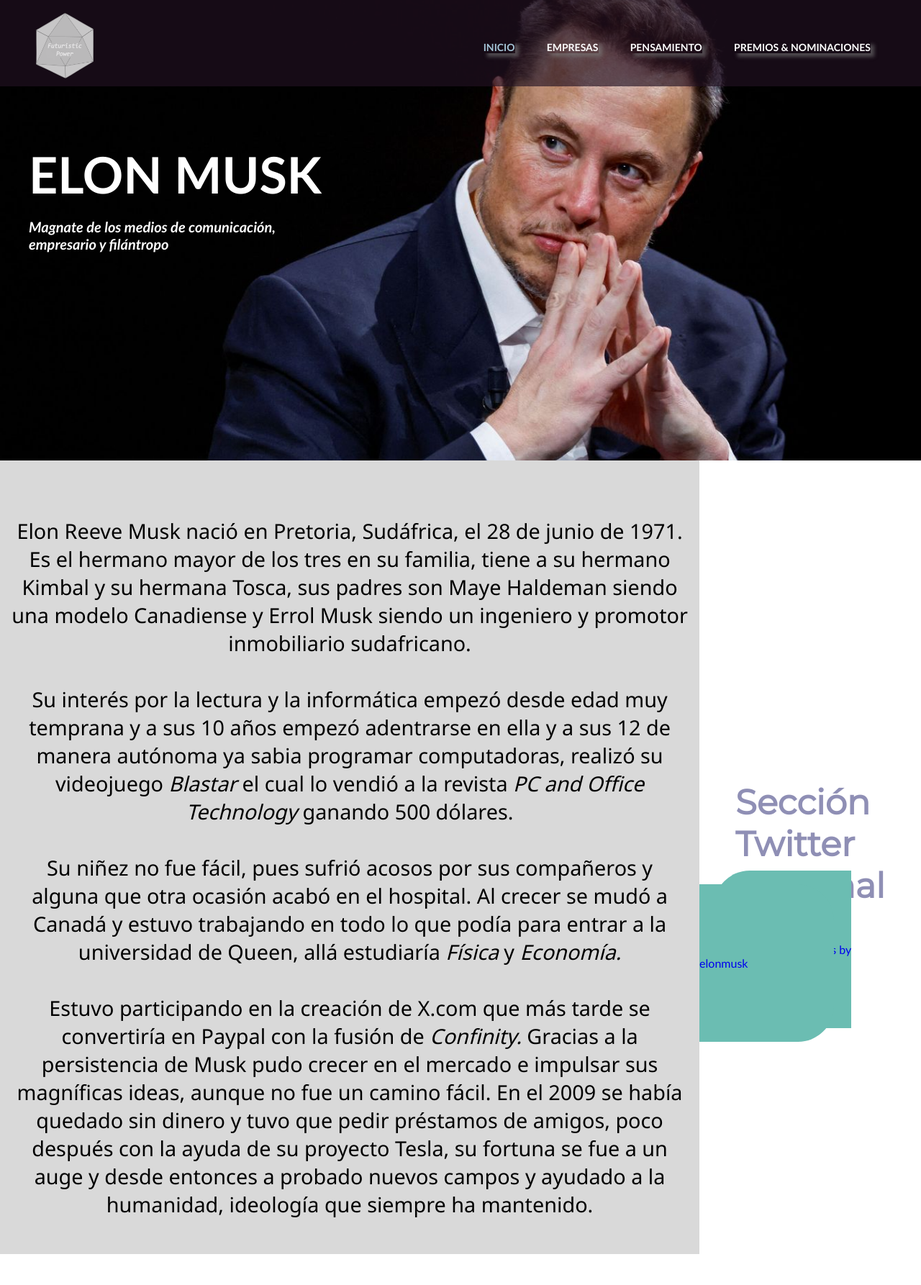
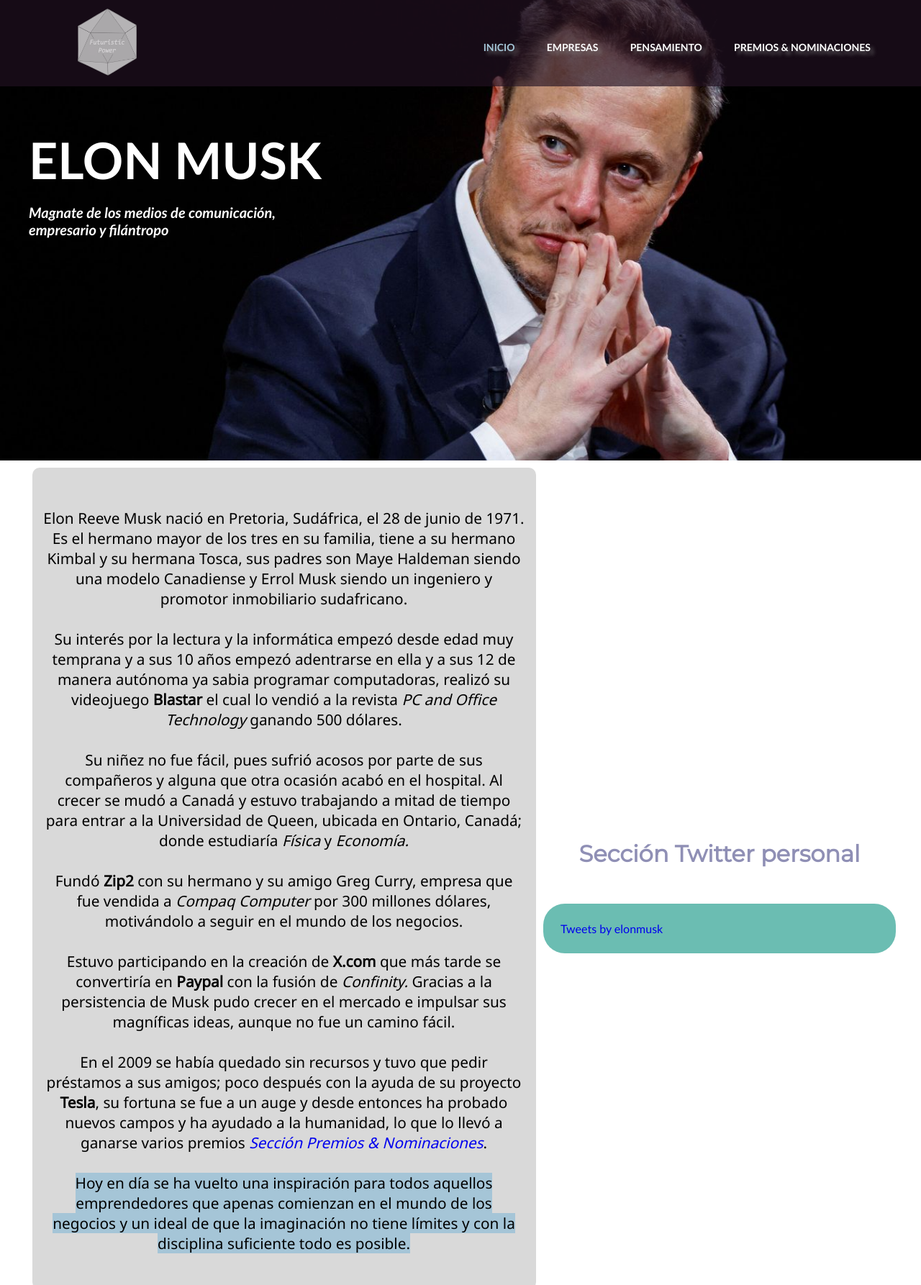
Before and after one commit to AngieNC/HojaVida, a plain HTML site: page elon_musk.html in a window 1280 px wide. Shown: the top 1786 px of the page at 72% size. Drawn offline with nearby package versions, Linux system fonts and the light colour scheme; a web font is replaced by a local one.

Commit message:
modificación visual

```diff
--- a/elon_musk.html
+++ b/elon_musk.html
@@ -12,7 +12,7 @@
 <body>
     <header>
         <nav>
-            <div>
+            <div class="principio">
                 <img class="principio" src="img/logoki.png" alt="logotipo">
             </div>
             <input id="check" type="checkbox">
@@ -40,33 +40,39 @@
             <section class="biografia">
                 <br>
                 <br>
-                <p>Elon Reeve Musk nació en Pretoria, Sudáfrica, el 28 de junio de 1971. Es el hermano mayor de los tres en
+                <p>Elon Reeve Musk nació en Pretoria, Sudáfrica, el 28  de junio de 1971. Es el hermano mayor de los tres en
                     su familia, tiene a su hermano Kimbal y su hermana Tosca, sus padres son Maye Haldeman siendo una modelo
                     Canadiense y Errol Musk siendo un ingeniero y promotor inmobiliario sudafricano.
                     <br>
                     <br>
                     Su interés por la lectura y la informática empezó desde edad muy temprana y a sus 10 años empezó
                     adentrarse en ella y a sus 12 de manera autónoma ya sabia programar computadoras, realizó su
-                    videojuego <em>Blastar</em> el cual lo vendió a la revista <em>PC and Office Technology</em> ganando 500 dólares.
+                    videojuego <b>Blastar</b> el cual lo vendió a la revista <em>PC and Office Technology</em> ganando 500 dólares.
                     <br><br>
-                    Su niñez no fue fácil, pues sufrió acosos por sus compañeros y alguna que otra ocasión acabó en el hospital. Al crecer se mudó a Canadá y estuvo trabajando en todo lo que podía para entrar a la universidad de Queen, allá estudiaría <em>Física</em> y <em>Economía.</em>
+                    Su niñez no fue fácil, pues sufrió acosos por parte de sus compañeros y alguna que otra ocasión acabó en el hospital. Al crecer se mudó a Canadá y estuvo trabajando a mitad de tiempo para entrar a la Universidad de Queen, ubicada en Ontario, Canadá; donde estudiaría <em>Física</em> y <em>Economía.</em>
                     <br><br>
-                    Estuvo participando en la creación de X.com que más tarde se convertiría en Paypal con la fusión de <em>Confinity.</em> Gracias a la persistencia de Musk pudo crecer en el mercado e impulsar sus magníficas ideas, aunque no fue un camino fácil. En el 2009 se había quedado sin dinero y tuvo que pedir préstamos de amigos, poco después con la ayuda de su proyecto Tesla, su fortuna se fue a un auge y desde entonces a probado nuevos campos y ayudado a la humanidad, ideología que siempre ha mantenido.
+                    Fundó <b>Zip2</b> con su hermano y su amigo Greg Curry, empresa que fue vendida a <em>Compaq Computer</em> por 300 millones dólares, motivándolo a seguir en el mundo de los negocios.
+                    <br><br>
+                    Estuvo participando en la creación de <b>X.com</b> que más tarde se convertiría en <b>Paypal</b> con la fusión de <em>Confinity.</em>  Gracias a la persistencia de Musk pudo crecer en el mercado e impulsar sus magníficas ideas, aunque no fue un camino fácil.
+                    <br><br>
+                    En el 2009 se había quedado sin recursos y tuvo que pedir préstamos a sus amigos; poco después con la ayuda de su proyecto <b>Tesla</b>, su fortuna se fue a un auge y desde entonces ha probado nuevos campos y ha ayudado a la humanidad, lo que lo llevó a ganarse varios premios <u><a href="premios.html"><em>Sección Premios & Nominaciones</em></a></u>.
+                    <br><br>
+                    <mark>Hoy en día se ha vuelto una inspiración para todos aquellos emprendedores que apenas comienzan en el mundo de los negocios y un ideal de que la imaginación no tiene límites y con la disciplina suficiente todo es posible.</mark>
 
                 </p>
             </section>
             <section class="twitter">
                 <h3>Sección Twitter personal</h3>
-                <a class="twitter-timeline" data-width="800" data-height="750"
-                    href="https://twitter.com/elonmusk?ref_src=twsrc%5Etfw">Tweets by elonmusk</a>
-                <script async src="https://platform.twitter.com/widgets.js" charset="utf-8"></script>
+                <div class="timeline">
+                    <a class="twitter-timeline" data-height="600" data-theme="light" href="https://twitter.com/elonmusk?ref_src=twsrc%5Etfw">Tweets by elonmusk</a> <script async src="https://platform.twitter.com/widgets.js" charset="utf-8"></script>
+                </div>
             </section>
         </div>
+    </main>
         <footer>
             <h2>ELON MUSK</h2>
             <p class="footer2">Información reservada</p>
             <p class="footer3">Creado por Angie Cardenas</p>
         </footer>
-    </main>
 </body>
 </html>
--- a/styles/empresas.css
+++ b/styles/empresas.css
@@ -40,8 +40,8 @@ nav{
 }
 
 .principio{
-    padding-top: 10px;
-    width: 80px;
+    padding: 5px 5px;
+    width: 70px;
     margin-left: 30px;
     opacity: 0.9;
 }
@@ -69,6 +69,7 @@ nav{
     line-height: 30px;
     margin: 50px 0;
     transition: all 5s;
+    text-shadow: 5px 5px 5px rgba(128, 128, 128, 0.699);
 }
 
 .menu li a{
@@ -103,7 +104,7 @@ nav{
 }
 .todo h2{
     color: var(--titulos_principales);
-    font-size: 3rem;
+    font-size: 2.3rem;
     font-weight: bolder;
     font-family: var(--Titulos);
     text-align: center;
@@ -515,6 +516,16 @@ footer .footer3{
         font-size: 14px;
     }
 
+    .todo h2{
+        color: var(--titulos_principales);
+        font-size: 3rem;
+        font-weight: bolder;
+        font-family: var(--Titulos);
+        text-align: center;
+        margin: 0;
+        padding: 9% 2% 6% 2%;
+    }
+
     .todo .primero h4{
         font-family: var(--subtitulos);
         font-size: 2rem;
@@ -571,6 +582,7 @@ footer .footer3{
         font-family: var(--texto);
         font-size: 1.5rem;
         padding-bottom: 25px;
+        text-align: end;
 
     }
     .todo .primero ul .starlink img{
@@ -578,7 +590,7 @@ footer .footer3{
         box-shadow: 10px 10px 10px rgba(128, 128, 128, 0.701);
     }
     .todo .primero ul .starlink .imagen2{
-        text-align: end;
+        text-align: start;
 
     }
 
@@ -641,6 +653,7 @@ footer .footer3{
         font-family: var(--texto);
         font-size: 1.5rem;
         padding-bottom: 25px;
+        text-align: end;
 
     }
     .todo .segundo ul .tesla img{
@@ -710,7 +723,7 @@ footer .footer3{
         font-family: var(--texto);
         font-size: 1.5rem;
         padding-bottom: 25px;
-
+        text-align: end
     }
     .todo .tercero ul .bio img{
         width: 70%;
@@ -786,7 +799,7 @@ footer .footer3{
         font-family: var(--texto);
         font-size: 1.5rem;
         padding-bottom: 25px;
-
+        text-align: end;
     }
     .todo .quinto ul .neuro img{
         width: 300px;
@@ -856,7 +869,7 @@ footer .footer3{
         font-family: var(--texto);
         font-size: 1.5rem;
         padding-bottom: 25px;
-
+        text-align: end;
     }
     .todo .sexto ul .xai img{
         width: 50%;
@@ -864,7 +877,7 @@ footer .footer3{
         box-shadow: 10px 10px 10px rgba(128, 128, 128, 0.701);
     }
     .todo .sexto ul .xai .imagen10{
-        text-align: end;
+        text-align: center;
     }
 
     footer{
--- a/styles/pensamiento.css
+++ b/styles/pensamiento.css
@@ -41,8 +41,8 @@ nav{
 }
 
 .principio{
-    padding-top: 10px;
-    width: 80px;
+    padding: 5px 5px;
+    width: 70px;
     margin-left: 30px;
     opacity: 0.9;
 }
@@ -70,6 +70,7 @@ nav{
     line-height: 30px;
     margin: 50px 0;
     transition: all 5s;
+    text-shadow: 5px 5px 5px rgba(128, 128, 128, 0.699);
 }
 
 .menu li a{
@@ -108,12 +109,12 @@ main .todo .secciongrande{
 
 main .todo .secciongrande h2{
     color: var(--titulos_principales);
-    font-size: 3rem;
+    font-size: 2.5rem;
     font-weight: bolder;
     font-family: var(--Titulos);
     text-align: center;
     margin: 0;
-    padding: 9% 2% 6% 2%;
+    padding: 10% 2% 6% 2%;
     z-index: 3;
 }
 
--- a/styles/premios.css
+++ b/styles/premios.css
@@ -42,8 +42,8 @@ nav{
 }
 
 .principio{
-    padding-top: 10px;
-    width: 80px;
+    padding: 5px 5px;
+    width: 70px;
     margin-left: 30px;
     opacity: 0.9;
 }
@@ -71,6 +71,7 @@ nav{
     line-height: 30px;
     margin: 50px 0;
     transition: all 5s;
+    text-shadow: 5px 5px 5px rgba(128, 128, 128, 0.699);
 }
 
 .menu li a{
@@ -103,7 +104,7 @@ nav{
 
 main h1{
     color: var(--titulos_principales);
-    font-size: 3rem;
+    font-size: 2.3rem;
     font-weight: bold;
     font-family: var(--Titulos);
     text-align: center;
--- a/styles/style.css
+++ b/styles/style.css
@@ -15,8 +15,8 @@
 *{
     padding: 0;
     margin: 0;
+    list-style: none;
     text-decoration: none;
-    list-style: none;
     box-sizing: border-box;
 }
 
@@ -46,8 +46,8 @@ nav{
 }
 
 .principio{
-    padding-top: 10px;
-    width: 80px;
+    padding: 4px 4px;
+    width: 70px;
     margin-left: 30px;
     opacity: 0.9;
 }
@@ -75,6 +75,7 @@ nav{
     line-height: 30px;
     margin: 50px 0;
     transition: all 5s;
+    text-shadow: 5px 5px 5px rgba(128, 128, 128, 0.699);
 }
 
 .menu li a{
@@ -106,20 +107,20 @@ nav{
 
 .principal{
     padding: 0 30px;
-    margin-top: 80px;
+    margin-top: 60px;
     text-align: left;
     color: white;
 }
 
 .principal h1{
     margin-left: 10px;
-    font-size: 50px ;
+    font-size: 2.8rem ;
 
 }
 
 .principal h2{
     margin-left: 10px;
-    font-size: 16px;
+    font-size: 0.9rem;
 }
 
 .todo{
@@ -135,21 +136,23 @@ nav{
     text-align: center;
     background: var(--subloques) ;
     font-family: var(--texto);
-    font-size: 2rem;
+    font-size: 1.5rem;
 }
-
+.biografia mark{
+    background: var(--titulos_principales);
+}
 .twitter h3{
     font-family: var(--Titulos);
-    font-size: 3rem;
+    font-size: 2rem;
     color: var(--bloque_titular);
     padding: 50px;
 }
 
-.twitter-timeline{
-    padding: 100px 120px 100px 120px;
-    margin: 20px;
+.timeline{
+    padding: 5%;
+    margin: 0;
     background-color: rgb(107, 189, 178);
-    border-radius: 50px
+    border-radius: 30px;
 }
 
 
@@ -178,6 +181,7 @@ footer .footer3{
 
 @media screen and (min-width: 900px){
     .principio{
+        width: 90px;
         margin-left: 50px;
 
     }
@@ -203,11 +207,11 @@ footer .footer3{
         line-height: 100px;
         transition: none;
         margin: 30px 20px;
+        text-shadow: 5px 5px 5px rgba(128, 128, 128, 0.699);
     }
 
     .menu li a{
         font-size: 14px;
-        box-shadow: 5px 5px 5px rgba(128, 128, 128, 0.542);
     }
 
     .principal h1{
@@ -226,25 +230,30 @@ footer .footer3{
     }
 
     .biografia{
+        width: 700px;
         padding: 0 15px 50px 15px;
         text-align: center;
         background: var(--subloques) ;
         font-family: var(--texto);
-        font-size: 1.8rem;
+        font-size: 1.3rem;
+        margin: 10px;
+        border-radius: 10px;
     }
-
+    .biografia mark{
+        background: var(--titulos_principales);
+    }
     .twitter h3{
         font-family: var(--Titulos);
-        font-size: 3rem;
+        font-size: 2rem;
         color: var(--bloque_titular);
         padding: 50px;
     }
 
-    .twitter-timeline{
-        padding: 100px 120px 100px 120px;
-        margin: 20px;
+    .timeline{
+        padding: 5%;
+
         background-color: rgb(107, 189, 178);
-        border-radius: 50px
+        border-radius: 30px;
     }
 
 
```
Also changed, not shown: empresas.html (+23 -21 lines).
